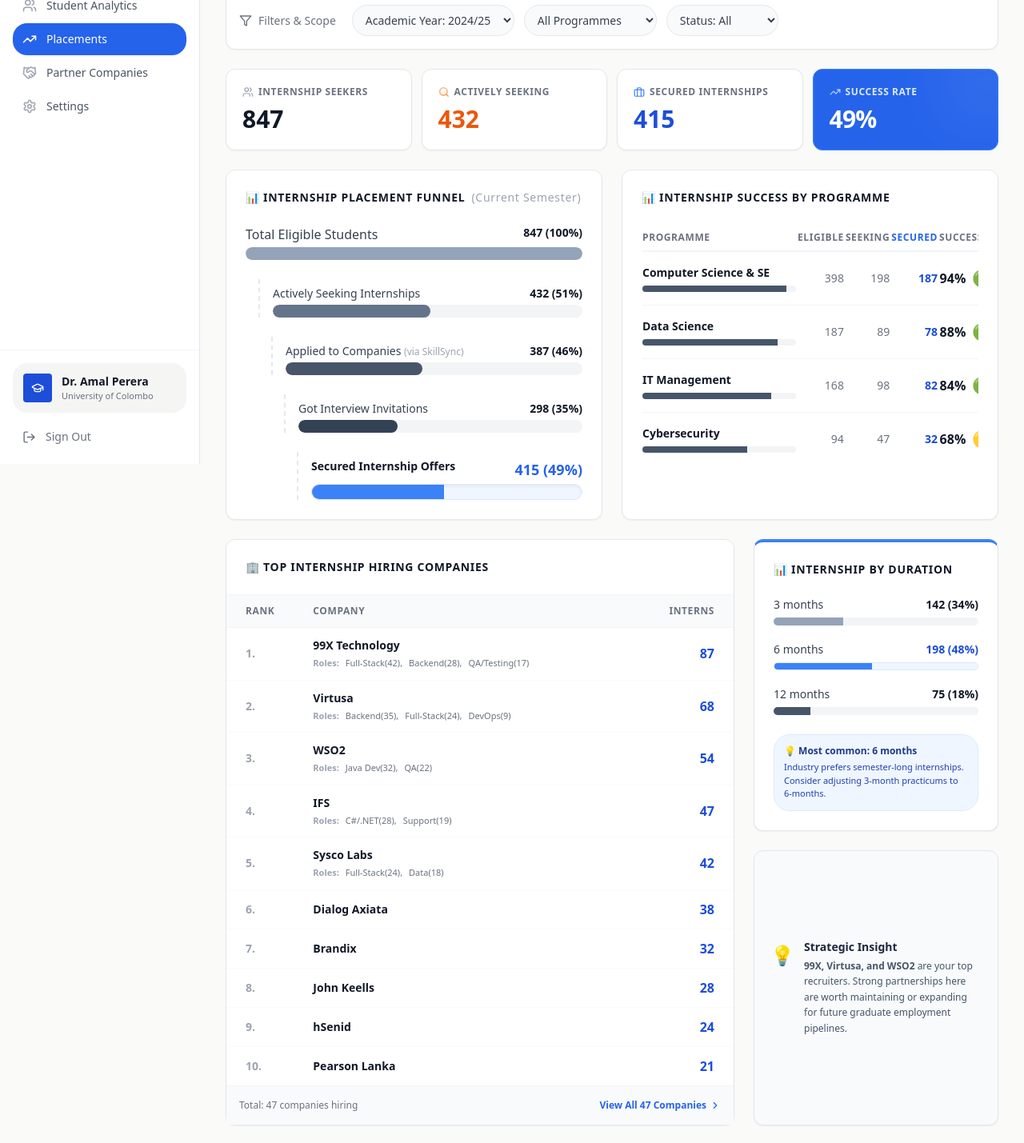
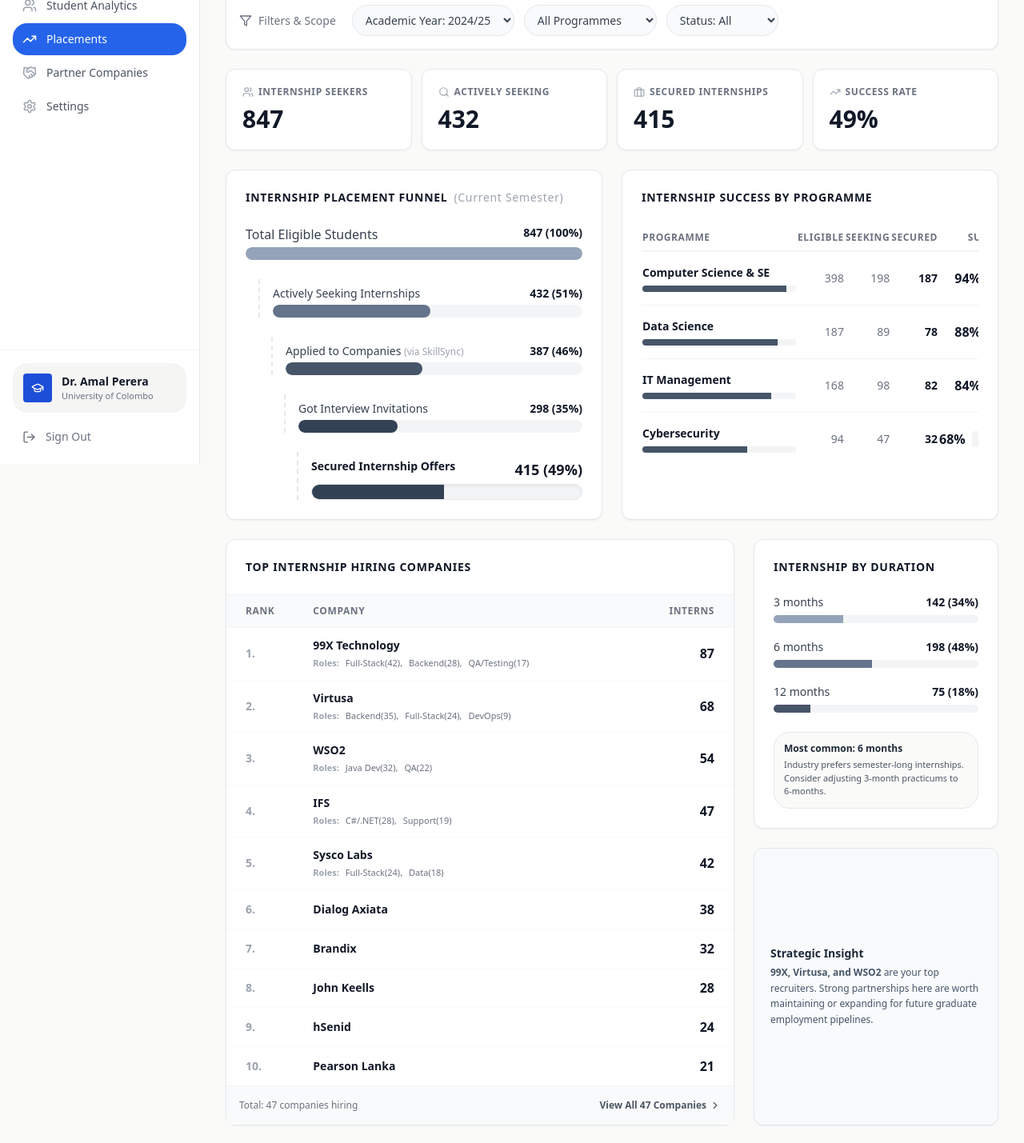
Before and after one commit to Bawaperera/SkillSyncFrontend, a Next.js app: page /university/placements in a window 1280 px wide. Shown: the part 220-1649 px from the top of the page at 80% size. Built offline with nearby package versions, Linux system fonts and the light colour scheme.

Commit message:
feat: update styling and labels for student analytics and placements pages

```diff
--- a/src/app/(dashboard)/university/placements/page.tsx
+++ b/src/app/(dashboard)/university/placements/page.tsx
@@ -65,10 +65,10 @@ const ROLES: RoleData[] = [
 
 // ─── Helpers ─────────────────────────────────────────────────────────────────
 
-function getStatusIcon(rate: number) {
-    if (rate >= 80) return <span className="text-xl">🟢</span>;
-    if (rate >= 60) return <span className="text-xl">🟡</span>;
-    return <span className="text-xl">🔴</span>;
+function getStatusLabel(rate: number) {
+    if (rate >= 80) return <span className="px-2 py-0.5 text-[11px] font-semibold bg-gray-100 text-gray-600 rounded">High</span>;
+    if (rate >= 60) return <span className="px-2 py-0.5 text-[11px] font-semibold bg-gray-100 text-gray-600 rounded">Medium</span>;
+    return <span className="px-2 py-0.5 text-[11px] font-semibold bg-gray-100 text-gray-600 rounded">Low</span>;
 }
 
 // ─── Page Component ───────────────────────────────────────────────────────────
@@ -98,12 +98,12 @@ export default function PlacementsTrackingPage() {
                     <Filter size={16} /> Filters & Scope
                 </div>
 
-                <select className="bg-gray-50 border border-gray-200 text-sm text-gray-700 rounded-lg px-3 py-2 outline-none focus:ring-2 focus:ring-blue-500 min-w-[140px]">
+                <select className="bg-gray-50 border border-gray-200 text-sm text-gray-700 rounded-lg px-3 py-2 outline-none focus:ring-2 focus:ring-gray-400 min-w-[140px]">
                     <option>Academic Year: 2024/25</option>
                     <option>Academic Year: 2023/24</option>
                 </select>
 
-                <select className="bg-gray-50 border border-gray-200 text-sm text-gray-700 rounded-lg px-3 py-2 outline-none focus:ring-2 focus:ring-blue-500 min-w-[140px]">
+                <select className="bg-gray-50 border border-gray-200 text-sm text-gray-700 rounded-lg px-3 py-2 outline-none focus:ring-2 focus:ring-gray-400 min-w-[140px]">
                     <option>All Programmes</option>
                     <option>Computer Science</option>
                     <option>Information Tech</option>
@@ -111,7 +111,7 @@ export default function PlacementsTrackingPage() {
                     <option>Cybersecurity</option>
                 </select>
 
-                <select className="bg-gray-50 border border-gray-200 text-sm text-gray-700 rounded-lg px-3 py-2 outline-none focus:ring-2 focus:ring-blue-500 min-w-[140px]">
+                <select className="bg-gray-50 border border-gray-200 text-sm text-gray-700 rounded-lg px-3 py-2 outline-none focus:ring-2 focus:ring-gray-400 min-w-[140px]">
                     <option>Status: All</option>
                     <option>Secured</option>
                     <option>Seeking</option>
@@ -133,29 +133,28 @@ export default function PlacementsTrackingPage() {
                 <div className="bg-white p-5 rounded-xl border border-gray-200 shadow-sm">
                     <div className="flex justify-between items-start mb-2">
                         <p className="text-xs font-semibold text-gray-500 uppercase tracking-wider flex items-center gap-1.5">
-                            <Search size={14} className="text-orange-400" /> Actively Seeking
+                            <Search size={14} className="text-gray-400" /> Actively Seeking
                         </p>
                     </div>
-                    <p className="text-3xl font-bold text-orange-600">432</p>
+                    <p className="text-3xl font-bold text-gray-900">432</p>
                 </div>
 
                 <div className="bg-white p-5 rounded-xl border border-gray-200 shadow-sm">
                     <div className="flex justify-between items-start mb-2">
                         <p className="text-xs font-semibold text-gray-500 uppercase tracking-wider flex items-center gap-1.5">
-                            <Briefcase size={14} className="text-blue-500" /> Secured Internships
+                            <Briefcase size={14} className="text-gray-400" /> Secured Internships
                         </p>
                     </div>
-                    <p className="text-3xl font-bold text-blue-700">415</p>
+                    <p className="text-3xl font-bold text-gray-900">415</p>
                 </div>
 
-                <div className="bg-blue-600 p-5 rounded-xl border border-blue-500 shadow-sm text-white relative overflow-hidden">
-                    <div className="absolute top-0 right-0 w-24 h-24 bg-white/10 rounded-full blur-2xl -mr-8 -mt-8"></div>
-                    <div className="flex justify-between items-start mb-2 relative z-10">
-                        <p className="text-xs font-semibold text-blue-100 uppercase tracking-wider flex items-center gap-1.5">
-                            <TrendingUp size={14} className="text-blue-200" /> Success Rate
+                <div className="bg-white p-5 rounded-xl border border-gray-200 shadow-sm">
+                    <div className="flex justify-between items-start mb-2">
+                        <p className="text-xs font-semibold text-gray-500 uppercase tracking-wider flex items-center gap-1.5">
+                            <TrendingUp size={14} className="text-gray-400" /> Success Rate
                         </p>
                     </div>
-                    <p className="text-3xl font-extrabold tracking-tight relative z-10">49%</p>
+                    <p className="text-3xl font-bold text-gray-900">49%</p>
                 </div>
             </div>
 
@@ -165,7 +164,7 @@ export default function PlacementsTrackingPage() {
                 {/* Visual Funnel */}
                 <div className="bg-white border border-gray-200 rounded-xl shadow-sm p-6 flex flex-col">
                     <h2 className="text-sm font-bold text-gray-900 uppercase tracking-wider mb-6 flex items-center gap-2">
-                        📊 Internship Placement Funnel <span className="text-gray-400 normal-case font-normal">(Current Semester)</span>
+                        Internship Placement Funnel <span className="text-gray-400 normal-case font-normal">(Current Semester)</span>
                     </h2>
 
                     <div className="space-y-6 flex-1">
@@ -217,10 +216,10 @@ export default function PlacementsTrackingPage() {
                         <div className="relative border-l-2 border-dashed border-gray-200 ml-16 pl-4">
                             <div className="flex justify-between text-sm font-medium mb-1 pt-2">
                                 <span className="text-gray-900 font-bold">Secured Internship Offers</span>
-                                <span className="text-blue-600 font-black text-lg">415 (49%)</span>
+                                <span className="text-gray-900 font-bold text-lg">415 (49%)</span>
                             </div>
-                            <div className="h-5 bg-blue-50 overflow-hidden rounded-md shadow-inner border border-blue-100">
-                                <div className="h-full bg-blue-500" style={{ width: '49%' }}></div>
+                            <div className="h-5 bg-gray-100 overflow-hidden rounded-md shadow-inner border border-gray-200">
+                                <div className="h-full bg-slate-700" style={{ width: '49%' }}></div>
                             </div>
                         </div>
                     </div>
@@ -229,7 +228,7 @@ export default function PlacementsTrackingPage() {
                 {/* Success By Programme */}
                 <div className="bg-white border border-gray-200 rounded-xl shadow-sm p-6">
                     <h2 className="text-sm font-bold text-gray-900 uppercase tracking-wider mb-6">
-                        📊 Internship Success By Programme
+                        Internship Success By Programme
                     </h2>
 
                     <div className="overflow-x-auto">
@@ -239,7 +238,7 @@ export default function PlacementsTrackingPage() {
                                     <th className="py-2 text-xs font-semibold text-gray-500 uppercase tracking-wider">Programme</th>
                                     <th className="py-2 text-xs font-semibold text-gray-500 uppercase tracking-wider text-right">Eligible</th>
                                     <th className="py-2 text-xs font-semibold text-gray-500 uppercase tracking-wider text-right">Seeking</th>
-                                    <th className="py-2 text-xs font-semibold text-blue-600 uppercase tracking-wider text-right">Secured</th>
+                                    <th className="py-2 text-xs font-semibold text-gray-500 uppercase tracking-wider text-right">Secured</th>
                                     <th className="py-2 text-xs font-semibold text-gray-500 uppercase tracking-wider text-right">Success%</th>
                                 </tr>
                             </thead>
@@ -254,11 +253,11 @@ export default function PlacementsTrackingPage() {
                                         </td>
                                         <td className="py-4 text-sm text-gray-500 text-right">{prog.eligible}</td>
                                         <td className="py-4 text-sm text-gray-500 text-right">{prog.seeking}</td>
-                                        <td className="py-4 text-sm font-bold text-blue-700 text-right">{prog.secured}</td>
+                                        <td className="py-4 text-sm font-bold text-gray-900 text-right">{prog.secured}</td>
                                         <td className="py-4 text-right">
                                             <div className="flex items-center justify-end gap-2">
                                                 <span className="font-bold text-gray-900">{prog.rate}%</span>
-                                                {getStatusIcon(prog.rate)}
+                                                {getStatusLabel(prog.rate)}
                                             </div>
                                         </td>
                                     </tr>
@@ -276,7 +275,7 @@ export default function PlacementsTrackingPage() {
                 <div className="bg-white border border-gray-200 rounded-xl shadow-sm lg:col-span-2 flex flex-col">
                     <div className="p-6 border-b border-gray-100">
                         <h2 className="text-sm font-bold text-gray-900 uppercase tracking-wider flex items-center gap-2">
-                            🏢 Top Internship Hiring Companies
+                            Top Internship Hiring Companies
                         </h2>
                     </div>
 
@@ -304,7 +303,7 @@ export default function PlacementsTrackingPage() {
                                                 </div>
                                             )}
                                         </td>
-                                        <td className="py-3 px-6 text-right font-bold text-blue-700">{company.interns}</td>
+                                        <td className="py-3 px-6 text-right font-bold text-gray-900">{company.interns}</td>
                                     </tr>
                                 ))}
                             </tbody>
@@ -313,7 +312,7 @@ export default function PlacementsTrackingPage() {
 
                     <div className="p-4 bg-gray-50 border-t border-gray-100 flex items-center justify-between">
                         <span className="text-xs font-medium text-gray-500">Total: 47 companies hiring</span>
-                        <button className="text-xs font-semibold text-blue-600 hover:text-blue-800 flex items-center gap-1">
+                        <button className="text-xs font-semibold text-gray-600 hover:text-gray-800 flex items-center gap-1">
                             View All 47 Companies <ChevronRight size={14} />
                         </button>
                     </div>
@@ -322,9 +321,9 @@ export default function PlacementsTrackingPage() {
                 {/* Duration & Insights */}
                 <div className="flex flex-col gap-6">
                     {/* Duration Info */}
-                    <div className="bg-white border border-gray-200 rounded-xl shadow-sm p-6 border-t-4 border-t-blue-500">
+                    <div className="bg-white border border-gray-200 rounded-xl shadow-sm p-6">
                         <h2 className="text-sm font-bold text-gray-900 uppercase tracking-wider mb-6">
-                            📊 Internship By Duration
+                            Internship By Duration
                         </h2>
 
                         <div className="space-y-5">
@@ -340,10 +339,10 @@ export default function PlacementsTrackingPage() {
                             <div>
                                 <div className="flex justify-between text-sm mb-1.5">
                                     <span className="font-medium text-gray-700">6 months</span>
-                                    <span className="font-bold text-blue-700">198 (48%)</span>
+                                    <span className="font-bold text-gray-900">198 (48%)</span>
                                 </div>
-                                <div className="h-2.5 bg-blue-50 rounded-full overflow-hidden border border-blue-100">
-                                    <div className="h-full bg-blue-500" style={{ width: '48%' }}></div>
+                                <div className="h-2.5 bg-gray-100 rounded-full overflow-hidden">
+                                    <div className="h-full bg-slate-500" style={{ width: '48%' }}></div>
                                 </div>
                             </div>
                             <div>
@@ -357,18 +356,17 @@ export default function PlacementsTrackingPage() {
                             </div>
                         </div>
 
-                        <div className="mt-6 p-3 bg-blue-50 border border-blue-100 rounded-lg">
-                            <h4 className="text-xs font-bold text-blue-900 flex items-center gap-1.5 mb-1">
-                                💡 Most common: 6 months
+                        <div className="mt-6 p-3 bg-stone-50 border border-gray-200 rounded-lg">
+                            <h4 className="text-xs font-bold text-gray-800 flex items-center gap-1.5 mb-1">
+                                Most common: 6 months
                             </h4>
-                            <p className="text-[11px] text-blue-800">Industry prefers semester-long internships. Consider adjusting 3-month practicums to 6-months.</p>
+                            <p className="text-[11px] text-gray-600">Industry prefers semester-long internships. Consider adjusting 3-month practicums to 6-months.</p>
                         </div>
                     </div>
 
                     {/* General Insight Card */}
                     <div className="bg-slate-50 border border-slate-200 rounded-xl shadow-sm p-5 flex-1 flex flex-col justify-center">
                         <div className="flex items-start gap-3">
-                            <span className="text-2xl pt-1">💡</span>
                             <div>
                                 <h4 className="text-sm font-bold text-slate-800 mb-1">Strategic Insight</h4>
                                 <p className="text-xs text-slate-600 leading-relaxed">
@@ -382,10 +380,10 @@ export default function PlacementsTrackingPage() {
             </div>
 
             {/* ── Role Types Table ───────────────────────────────────────── */}
-            <div className="bg-white border border-gray-200 rounded-xl shadow-sm overflow-hidden border-t-4 border-t-slate-700">
+            <div className="bg-white border border-gray-200 rounded-xl shadow-sm overflow-hidden">
                 <div className="p-6 border-b border-gray-100 flex items-center justify-between bg-slate-50/50">
                     <h2 className="text-sm font-bold text-gray-900 uppercase tracking-wider flex items-center gap-2">
-                        💼 Internship By Role Type
+                        Internship By Role Type
                     </h2>
                 </div>
 
@@ -415,8 +413,7 @@ export default function PlacementsTrackingPage() {
                         </tbody>
                     </table>
 
-                    <div className="mt-6 p-4 bg-slate-50 border border-slate-200 rounded-lg flex items-start gap-3">
-                        <span className="text-xl">💡</span>
+                    <div className="mt-6 p-4 bg-stone-50 border border-gray-200 rounded-lg flex items-start gap-3">
                         <div>
                             <h4 className="text-sm font-bold text-slate-800 mb-1">Curriculum Alignment Insight</h4>
                             <p className="text-xs text-slate-600 leading-relaxed max-w-3xl">
```
Also changed, not shown: src/app/(dashboard)/university/students/page.tsx (+29 -38 lines).
